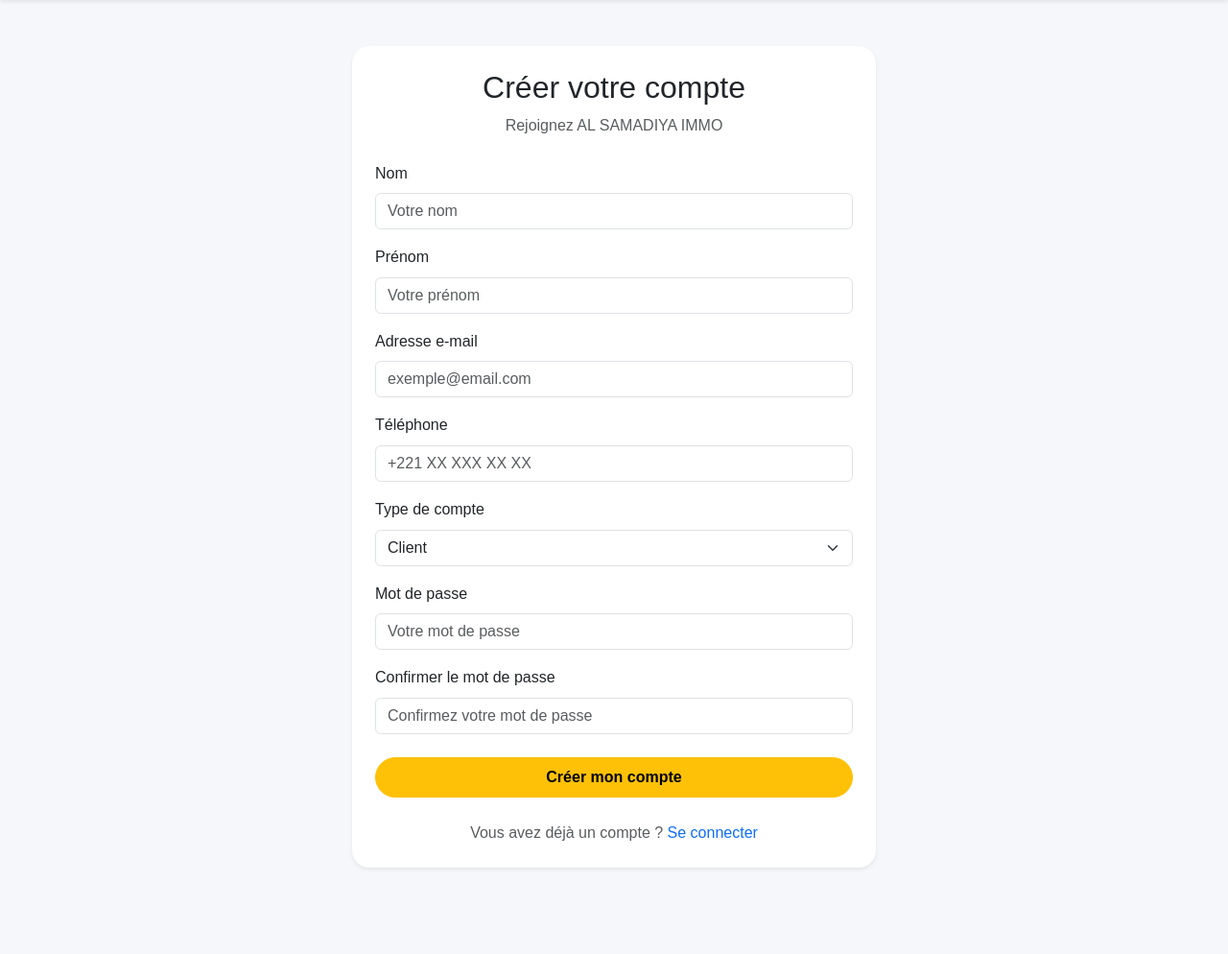
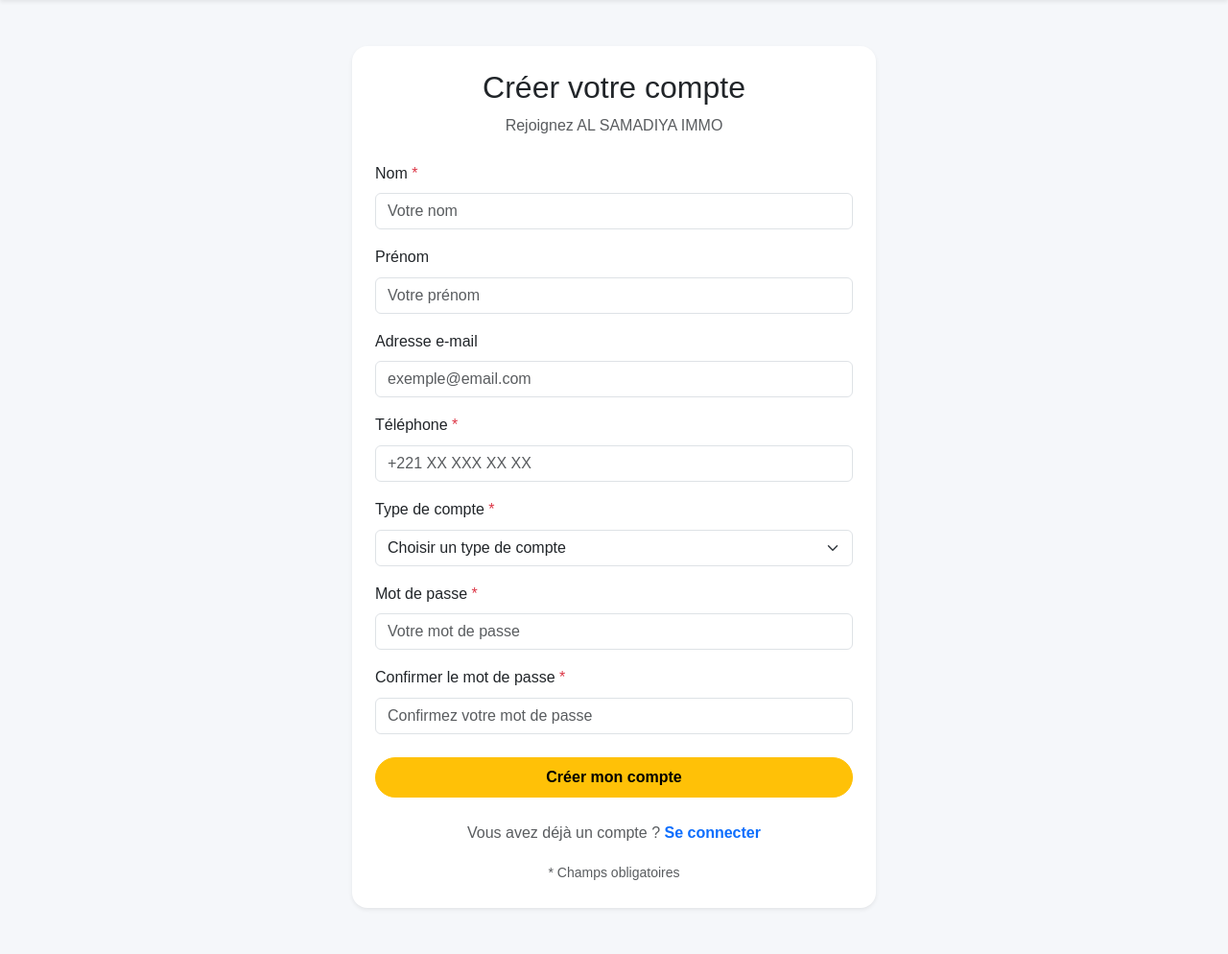
Before and after one commit to sowmoussa86-pixel/AL_SAMADIYA_IMMO_PRO, a FastAPI app: template templates/inscription.html in a window 1280 px wide. Shown: the part 176-1170 px from the top of the page at 96% size. Before the commit the page ends 1081 px from the top, so only its background shows below. Run offline with FastAPI, Linux system fonts and the light colour scheme; the template is opened without the code that fills it, so the values that code supplies are empty; some libraries are stand-ins or nearby versions.

Commit message:
Ajout formulaire inscription

```diff
--- a/backend/main.py
+++ b/backend/main.py
@@ -513,35 +513,15 @@ def traiter_login(
 # INSCRIPTION
 # =====================================================
 
-@app.get("/inscription", response_class=HTMLResponse)
+@app.get("/inscription")
 def inscription(request: Request):
-    return """
-    <!DOCTYPE html>
-    <html lang="fr">
-    <head>
-        <meta charset="UTF-8">
-        <meta name="viewport" content="width=device-width, initial-scale=1.0">
-        <title>AL SAMADIYA IMMO</title>
-    </head>
-
-    <body style="font-family: Arial; text-align:center; padding:50px;">
-
-        <h1 style="color:#1455a0;">
-            AL SAMADIYA IMMO
-        </h1>
-
-        <h2 style="color:#f5a900;">
-            TEST INSCRIPTION OK
-        </h2>
-
-        <p>
-            La page d'inscription fonctionne correctement.
-        </p>
-
-    </body>
-    </html>
-    """
-
+    return templates.TemplateResponse(
+        request=request,
+        name="inscription.html",
+        context={
+            "request": request
+        }
+    )
 
 @app.post("/inscription")
 def enregistrer_utilisateur(
--- a/templates/inscription.html
+++ b/templates/inscription.html
@@ -8,7 +8,7 @@
 
         <div class="col-md-7 col-lg-6">
 
-            <div class="card shadow-sm border-0">
+            <div class="card shadow-sm border-0 rounded-4">
 
                 <div class="card-body p-4">
 
@@ -22,10 +22,10 @@
 
                     <form action="/inscription" method="post">
 
-                        <!-- NOM -->
+                        <!-- NOM OBLIGATOIRE -->
                         <div class="mb-3">
                             <label class="form-label">
-                                Nom
+                                Nom <span class="text-danger">*</span>
                             </label>
 
                             <input
@@ -37,7 +37,7 @@
                             >
                         </div>
 
-                        <!-- PRÉNOM -->
+                        <!-- PRÉNOM FACULTATIF -->
                         <div class="mb-3">
                             <label class="form-label">
                                 Prénom
@@ -51,7 +51,7 @@
                             >
                         </div>
 
-                        <!-- EMAIL -->
+                        <!-- EMAIL FACULTATIF -->
                         <div class="mb-3">
                             <label class="form-label">
                                 Adresse e-mail
@@ -62,14 +62,13 @@
                                 name="email"
                                 class="form-control"
                                 placeholder="exemple@email.com"
-                                required
                             >
                         </div>
 
-                        <!-- TÉLÉPHONE -->
+                        <!-- TELEPHONE OBLIGATOIRE -->
                         <div class="mb-3">
                             <label class="form-label">
-                                Téléphone
+                                Téléphone <span class="text-danger">*</span>
                             </label>
 
                             <input
@@ -77,20 +76,25 @@
                                 name="telephone"
                                 class="form-control"
                                 placeholder="+221 XX XXX XX XX"
+                                required
                             >
                         </div>
 
                         <!-- TYPE DE COMPTE -->
                         <div class="mb-3">
-
                             <label class="form-label">
-                                Type de compte
+                                Type de compte <span class="text-danger">*</span>
                             </label>
 
                             <select
                                 name="role"
                                 class="form-select"
+                                required
                             >
+
+                                <option value="">
+                                    Choisir un type de compte
+                                </option>
 
                                 <option value="client">
                                     Client
@@ -105,14 +109,13 @@
                                 </option>
 
                             </select>
-
                         </div>
 
-                        <!-- MOT DE PASSE -->
+                        <!-- MOT DE PASSE OBLIGATOIRE -->
                         <div class="mb-3">
 
                             <label class="form-label">
-                                Mot de passe
+                                Mot de passe <span class="text-danger">*</span>
                             </label>
 
                             <input
@@ -121,15 +124,17 @@
                                 class="form-control"
                                 placeholder="Votre mot de passe"
                                 required
+                                minlength="6"
                             >
 
                         </div>
 
-                        <!-- CONFIRMATION -->
+                        <!-- CONFIRMATION OBLIGATOIRE -->
                         <div class="mb-4">
 
                             <label class="form-label">
                                 Confirmer le mot de passe
+                                <span class="text-danger">*</span>
                             </label>
 
                             <input
@@ -138,6 +143,7 @@
                                 class="form-control"
                                 placeholder="Confirmez votre mot de passe"
                                 required
+                                minlength="6"
                             >
 
                         </div>
@@ -145,7 +151,7 @@
                         <!-- BOUTON -->
                         <button
                             type="submit"
-                            class="btn btn-warning w-100 py-2"
+                            class="btn btn-warning w-100 py-2 fw-bold"
                         >
                             Créer mon compte
                         </button>
@@ -160,12 +166,18 @@
 
                         <a
                             href="/login"
-                            class="text-decoration-none"
+                            class="text-decoration-none fw-bold"
                         >
                             Se connecter
                         </a>
 
                     </div>
+
+                    <p class="text-muted text-center mt-3 mb-0">
+                        <small>
+                            * Champs obligatoires
+                        </small>
+                    </p>
 
                 </div>
 
```
